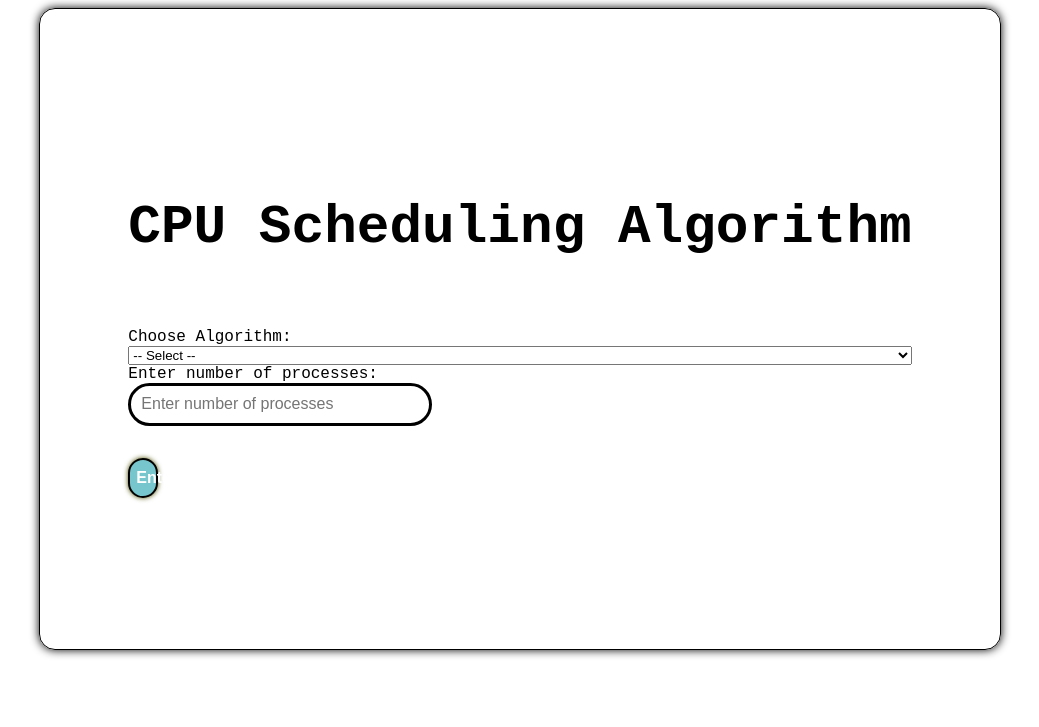
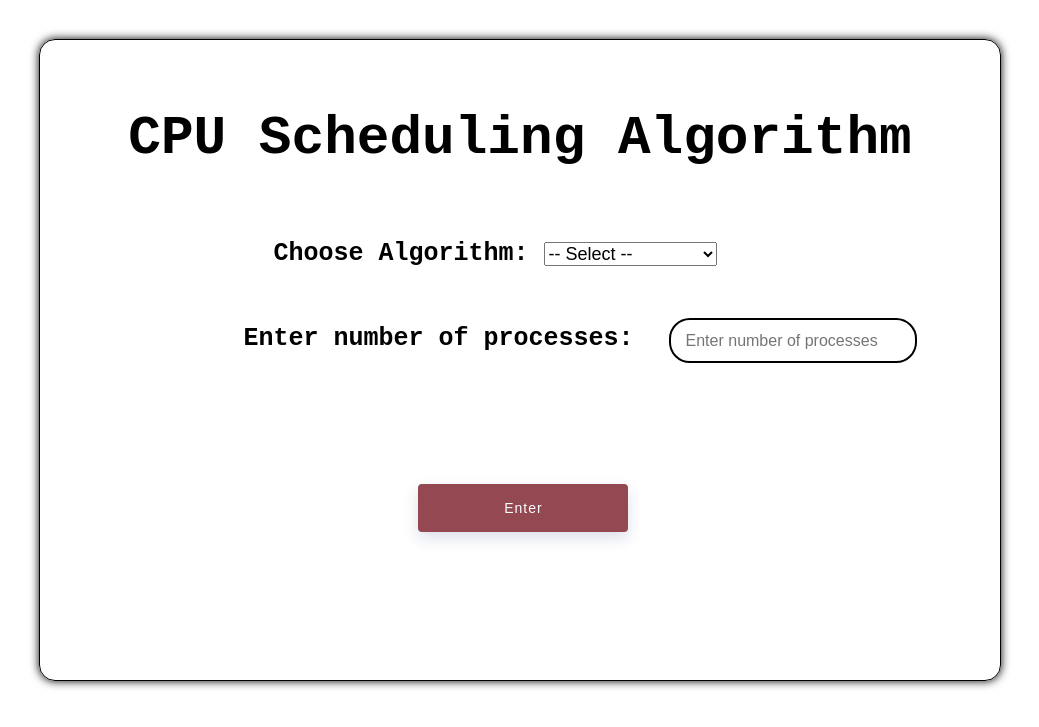
Before and after one commit to Sayan209191/Cpu-Scheduling, a Django app: page / in a window 1280 px wide. Shown: the top 727 px of the page, without its empty margins (120-1159 px from the left). Run offline with Django 5.2, Linux system fonts and the light colour scheme.

Commit message:
update on UI

```diff
--- a/myapp/views.py
+++ b/myapp/views.py
@@ -54,7 +54,6 @@ def process_details(request):
         return render(request, 'results.html', context)
 
     return render(request, 'process_details.html', {'algorithm': algorithm, 'processes': range(processes)})
-
 
 # calculate total waiting time & turn around time
 
--- a/static/style/style.css
+++ b/static/style/style.css
@@ -1,11 +1,12 @@
-body{
-    display: flex;
-    justify-content: center;
-    align-items: center;
-    /* height: 70rem; */
-    font-family: 'Courier New', Courier, monospace;
-    background-color: linear-gradient(orange,blue);
+body {
+    display: flex; /* Enables flexbox layout */
+    justify-content: center; /* Centers content horizontally */
+    align-items: center; /* Centers content vertically */
+    height: 45rem; /* Sets the height of the body */
+    font-family: 'Courier New', Courier, monospace; /* Sets the font family */
+    margin: 0; /* Removes default margin to avoid overflow issues */
 }
+
 .box{
     border: 1px solid black;
     border-radius: 1rem;
@@ -13,13 +14,14 @@ body{
     width: 60rem;
     height: 40rem;
     overflow: hidden;
+    font-style:bold;
 }
 .form{
     display: grid;
     place-content: center;
     box-sizing: border-box;
     background-size: cover;
-    height: 100%;
+    height:100%;
     width: 100%;
     background-repeat: no-repeat;
     background-position: center;
@@ -28,37 +30,69 @@ body{
 h1{
     display: grid;
     place-content: center;
-    /* margin-top: -4rem; */
+    margin-top: -5rem;
     font-size: 3.4rem;
     margin-bottom: 70px;
     columns: green;
 
+
+
 }
 input{
+    margin-top: 50px;
+    margin-bottom: -10px;
+    margin-left: 170px;
+
     background:transparent;
-    width: 18rem;
-    height: 1.7rem;
+    width: 14rem;
+    height: 1.3rem;
     font-size: 1rem;
-    border: 3px solid black;
-    border-radius:  2rem;
-    padding: 5px;
+    border: 2px solid black;
+    border-radius:  1.3rem;
+    padding: 10px;
 }
 ::placeholder{
     columns: rgb(120,116,119);
     padding: 5px;
 }
-button{
-    margin-top: 2rem;
-    width: 18rem;
-    height: 3rem;
-    font-weight: bold;
-    border: 2px solid #b2850b;
-    border-radius: 1rem;
-    font-size:  1rem;
-    background-color: #78c6cd;
+.btn{
+    position: relative;
+    font-family: "Poppins",sans-serif;
+    font-weight: 500;
+    font-size: 14px;
+    line-height: 2;
+    height: 48px;
+    border-radius: 4px;
+    width: 210px;
+    letter-spacing: 1px;
+    display: inline-flex;
+    align-items: center;
+    justify-content: center;
+    border: none;
+    cursor: pointer;
+    overflow: hidden;
+    background-color: transparent;
     color: #fff;
-    cursor: pointer;
-    box-shadow: 0 0 5px rgba(76,76,0,75);
+    box-shadow: 0 6px 15px 0 rgba(16,39, 112,0.15);
+    transition: all 250ms linear;
+    text-decoration: none;
+    margin-top: 130px;
+    margin-left:295px;
+}
+.btn:before{
+    position: absolute;
+    top: 0;
+    left: 0;
+    width: 100%;
+    height: 100%;
+    content:"";
+    z-index: -1;
+    background-color: #944852;
+    transition: background-color 250ms 300ms ease;
+}
+.btn:hover{
+    box-shadow: 0 12px 35px 0 rgba(16,39, 112,0.25);
+    background-color: #333;
 }
 p{
     margin: 0.1rem 0 --1rem 0;
@@ -74,3 +108,33 @@ a{
     width: 30px;
 
 }
+
+
+.chose{
+    margin-left: 150px;
+    font-size: 25px;
+    /* font-style:bold; */
+
+}
+element.style {
+    font-size: 22px;
+}
+#for{
+    margin-left: 120px;
+    font-size: 25px;
+
+}
+.checkbox{
+    margin-left: 20px;
+}
+.dropbox{
+    font-size: 18px;
+}
+#xyz{
+    font-weight:bold;
+}
+@media screen and (min-width:767px)and (max-width:1023px){
+    .box{
+        display: flex;
+    }
+}
--- a/template/index.html
+++ b/template/index.html
@@ -12,22 +12,24 @@
 <div class="box">
     <form class="form" action="" method="post">
         {% csrf_token %}
-
         <h1>CPU Scheduling Algorithm</h1>
-
-        <label for="algorithm">Choose Algorithm:</label>
-        <select name="algorithm" id="algorithm">
+        <div class="chose">
+            <label id="xyz" for="algorithm">Choose Algorithm:</label>
+            <select class="dropbox" name="algorithm" id="algorithm">
                 <option value="">-- Select --</option>
                 <option value="fcfs">FCFS</option>
                 <option value="round_robin">Round Robin</option>
                 <option value="sjf">SJF</option>
                 <option value="priority">Priority Scheduling</option>
             </select>
+        </div>
 
-        <label for="processes">Enter number of processes:</label>
-        <input type="number" id="processes" name="processes" placeholder="Enter number of processes">
+        <div id="for">
+            <label id="xyz" for="processes">Enter number of processes:</label>
+            <input type="number" class="checkbox" id="processes" name="processes" placeholder="Enter number of processes">
+        </div>
 
-        <button class="enter" type="submit">Enter</button>
+        <button type="submit" class="btn">Enter</button>
     </form>
 </div>
 
```
Lines whose indentation alone changed are shown as unchanged.
